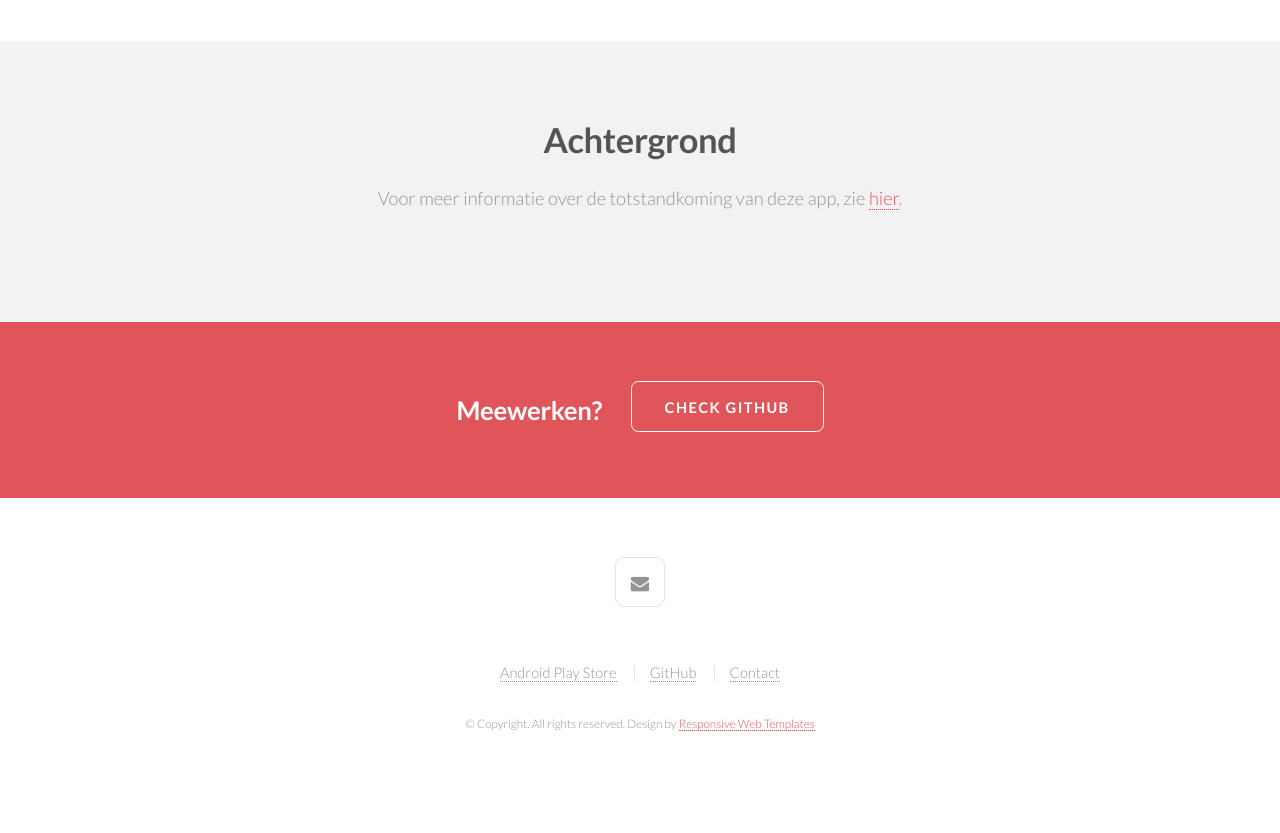
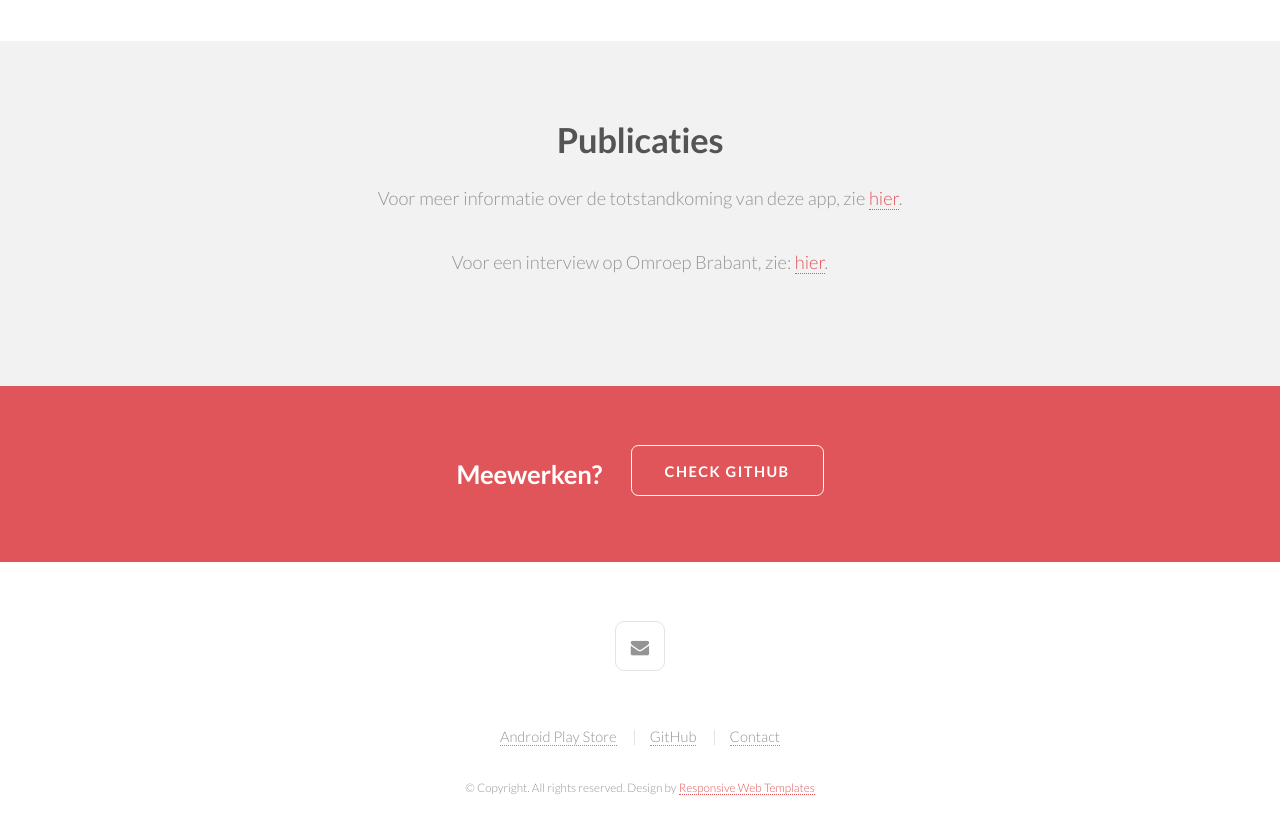
Before and after one commit to devolksbank/NL-Help-U, a plain HTML site: page nlhelpu.nl/index.html in a window 1280 px wide. Shown: the part 3574-4407 px from the top of the page. Before the commit the page ends 4369 px from the top, so only its background shows below. Drawn offline with Linux system fonts and the light colour scheme.

Commit message:
Added link on the website to an interview at Omroep Brabant

```diff
--- a/nlhelpu.nl/index.html
+++ b/nlhelpu.nl/index.html
@@ -141,10 +141,13 @@
 			<section id="three" class="wrapper style1">
 				<div class="container">
 					<header class="major">
-						<h2>Achtergrond</h2>
+						<h2>Publicaties</h2>
                                                 <p>
                                                     Voor meer informatie over de totstandkoming van deze app,
-                                                    zie <a href="https://www.devolksbank.nl/artikel/app-helpt-asielzoekers-uit-administratief-moeras.html">hier</a>.
+                                                    zie <a href="https://www.devolksbank.nl/artikel/app-helpt-asielzoekers-uit-administratief-moeras.html">hier</a>.<br /><br />
+
+                                                    Voor een interview op Omroep Brabant, zie:
+                                                    <a href="http://www.omroepbrabant.nl/?news/270295992/Deze+app+helpt+vluchtelingen+de+Hollandse+papieren+rompslomp+te+overwinnen.aspx">hier</a>.
                                                 </p>
 					</header>
 					<!--div class="row">
```
